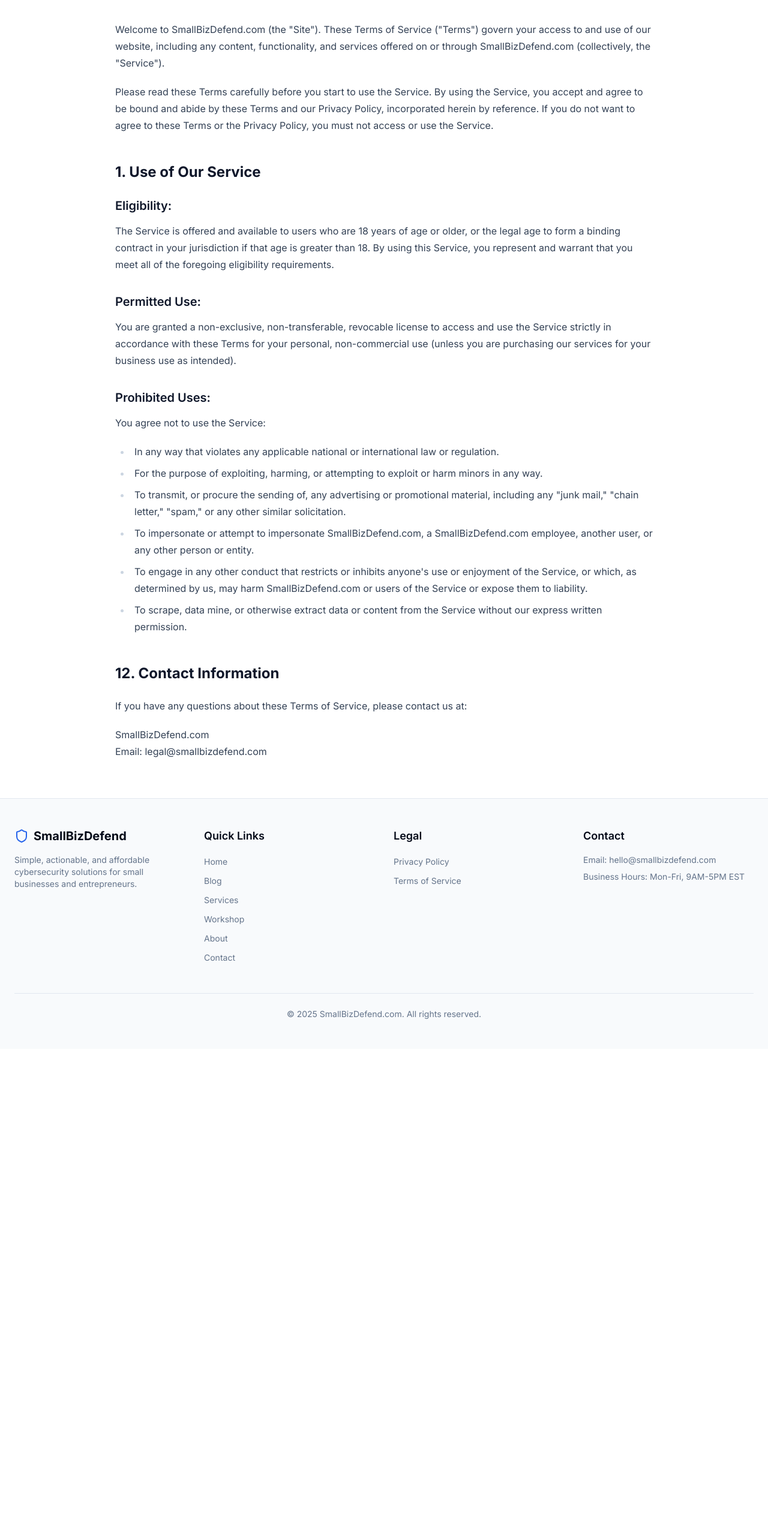
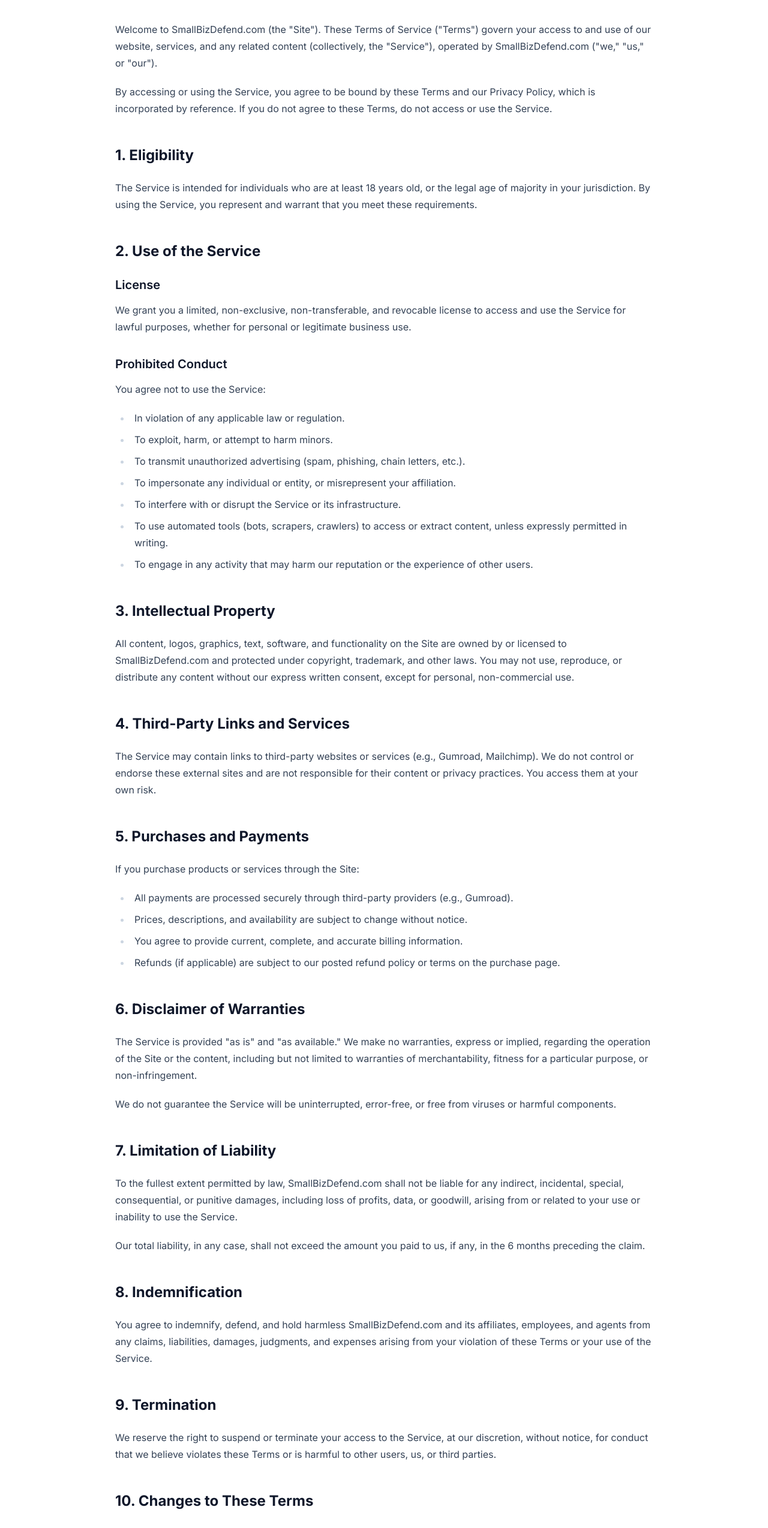
Before and after one commit to kramoto/smallbizdefend-website, a Next.js app: page /terms-of-service in a window 1280 px wide. Shown: the part 234-2782 px from the top of the page at 60% size. Before the commit the page ends 1983 px from the top, so only its background shows below. Built offline with nearby package versions, Linux system fonts and the light colour scheme.

Commit message:
feat: update Terms of Service with comprehensive content
Replace with detailed sections and legal clauses.

Co-authored-by: null <22092579+kramoto@users.noreply.github.com>

```diff
--- a/app/terms-of-service/page.tsx
+++ b/app/terms-of-service/page.tsx
@@ -8,58 +8,114 @@ export default function TermsOfServicePage() {
       <div className="max-w-4xl mx-auto mt-12 prose prose-slate">
         <p>
           Welcome to SmallBizDefend.com (the "Site"). These Terms of Service ("Terms") govern your access to and use of
-          our website, including any content, functionality, and services offered on or through SmallBizDefend.com
-          (collectively, the "Service").
+          our website, services, and any related content (collectively, the "Service"), operated by SmallBizDefend.com
+          ("we," "us," or "our").
         </p>
 
         <p>
-          Please read these Terms carefully before you start to use the Service. By using the Service, you accept and
-          agree to be bound and abide by these Terms and our Privacy Policy, incorporated herein by reference. If you do
-          not want to agree to these Terms or the Privacy Policy, you must not access or use the Service.
+          By accessing or using the Service, you agree to be bound by these Terms and our Privacy Policy, which is
+          incorporated by reference. If you do not agree to these Terms, do not access or use the Service.
         </p>
 
-        <h2>1. Use of Our Service</h2>
-        <h3>Eligibility:</h3>
+        <h2>1. Eligibility</h2>
         <p>
-          The Service is offered and available to users who are 18 years of age or older, or the legal age to form a
-          binding contract in your jurisdiction if that age is greater than 18. By using this Service, you represent and
-          warrant that you meet all of the foregoing eligibility requirements.
+          The Service is intended for individuals who are at least 18 years old, or the legal age of majority in your
+          jurisdiction. By using the Service, you represent and warrant that you meet these requirements.
         </p>
 
-        <h3>Permitted Use:</h3>
+        <h2>2. Use of the Service</h2>
+        <h3>License</h3>
         <p>
-          You are granted a non-exclusive, non-transferable, revocable license to access and use the Service strictly in
-          accordance with these Terms for your personal, non-commercial use (unless you are purchasing our services for
-          your business use as intended).
+          We grant you a limited, non-exclusive, non-transferable, and revocable license to access and use the Service
+          for lawful purposes, whether for personal or legitimate business use.
         </p>
 
-        <h3>Prohibited Uses:</h3>
+        <h3>Prohibited Conduct</h3>
         <p>You agree not to use the Service:</p>
         <ul>
-          <li>In any way that violates any applicable national or international law or regulation.</li>
-          <li>For the purpose of exploiting, harming, or attempting to exploit or harm minors in any way.</li>
+          <li>In violation of any applicable law or regulation.</li>
+          <li>To exploit, harm, or attempt to harm minors.</li>
+          <li>To transmit unauthorized advertising (spam, phishing, chain letters, etc.).</li>
+          <li>To impersonate any individual or entity, or misrepresent your affiliation.</li>
+          <li>To interfere with or disrupt the Service or its infrastructure.</li>
           <li>
-            To transmit, or procure the sending of, any advertising or promotional material, including any "junk mail,"
-            "chain letter," "spam," or any other similar solicitation.
+            To use automated tools (bots, scrapers, crawlers) to access or extract content, unless expressly permitted
+            in writing.
           </li>
-          <li>
-            To impersonate or attempt to impersonate SmallBizDefend.com, a SmallBizDefend.com employee, another user, or
-            any other person or entity.
-          </li>
-          <li>
-            To engage in any other conduct that restricts or inhibits anyone's use or enjoyment of the Service, or
-            which, as determined by us, may harm SmallBizDefend.com or users of the Service or expose them to liability.
-          </li>
-          <li>
-            To scrape, data mine, or otherwise extract data or content from the Service without our express written
-            permission.
-          </li>
+          <li>To engage in any activity that may harm our reputation or the experience of other users.</li>
         </ul>
 
-        {/* More terms of service content would go here */}
+        <h2>3. Intellectual Property</h2>
+        <p>
+          All content, logos, graphics, text, software, and functionality on the Site are owned by or licensed to
+          SmallBizDefend.com and protected under copyright, trademark, and other laws. You may not use, reproduce, or
+          distribute any content without our express written consent, except for personal, non-commercial use.
+        </p>
 
-        <h2>12. Contact Information</h2>
-        <p>If you have any questions about these Terms of Service, please contact us at:</p>
+        <h2>4. Third-Party Links and Services</h2>
+        <p>
+          The Service may contain links to third-party websites or services (e.g., Gumroad, Mailchimp). We do not
+          control or endorse these external sites and are not responsible for their content or privacy practices. You
+          access them at your own risk.
+        </p>
+
+        <h2>5. Purchases and Payments</h2>
+        <p>If you purchase products or services through the Site:</p>
+        <ul>
+          <li>All payments are processed securely through third-party providers (e.g., Gumroad).</li>
+          <li>Prices, descriptions, and availability are subject to change without notice.</li>
+          <li>You agree to provide current, complete, and accurate billing information.</li>
+          <li>Refunds (if applicable) are subject to our posted refund policy or terms on the purchase page.</li>
+        </ul>
+
+        <h2>6. Disclaimer of Warranties</h2>
+        <p>
+          The Service is provided "as is" and "as available." We make no warranties, express or implied, regarding the
+          operation of the Site or the content, including but not limited to warranties of merchantability, fitness for
+          a particular purpose, or non-infringement.
+        </p>
+        <p>
+          We do not guarantee the Service will be uninterrupted, error-free, or free from viruses or harmful components.
+        </p>
+
+        <h2>7. Limitation of Liability</h2>
+        <p>
+          To the fullest extent permitted by law, SmallBizDefend.com shall not be liable for any indirect, incidental,
+          special, consequential, or punitive damages, including loss of profits, data, or goodwill, arising from or
+          related to your use or inability to use the Service.
+        </p>
+        <p>
+          Our total liability, in any case, shall not exceed the amount you paid to us, if any, in the 6 months
+          preceding the claim.
+        </p>
+
+        <h2>8. Indemnification</h2>
+        <p>
+          You agree to indemnify, defend, and hold harmless SmallBizDefend.com and its affiliates, employees, and agents
+          from any claims, liabilities, damages, judgments, and expenses arising from your violation of these Terms or
+          your use of the Service.
+        </p>
+
+        <h2>9. Termination</h2>
+        <p>
+          We reserve the right to suspend or terminate your access to the Service, at our discretion, without notice,
+          for conduct that we believe violates these Terms or is harmful to other users, us, or third parties.
+        </p>
+
+        <h2>10. Changes to These Terms</h2>
+        <p>
+          We may update these Terms from time to time. When we do, we will revise the "Effective Date" at the top.
+          Continued use of the Service after changes constitutes your acceptance of the updated Terms.
+        </p>
+
+        <h2>11. Governing Law</h2>
+        <p>
+          These Terms shall be governed by and construed in accordance with applicable laws, without regard to conflict
+          of law principles. Any disputes shall be resolved in the appropriate courts of jurisdiction.
+        </p>
+
+        <h2>12. Contact Us</h2>
+        <p>If you have any questions about these Terms, please contact us:</p>
         <p>
           SmallBizDefend.com
           <br />
```
